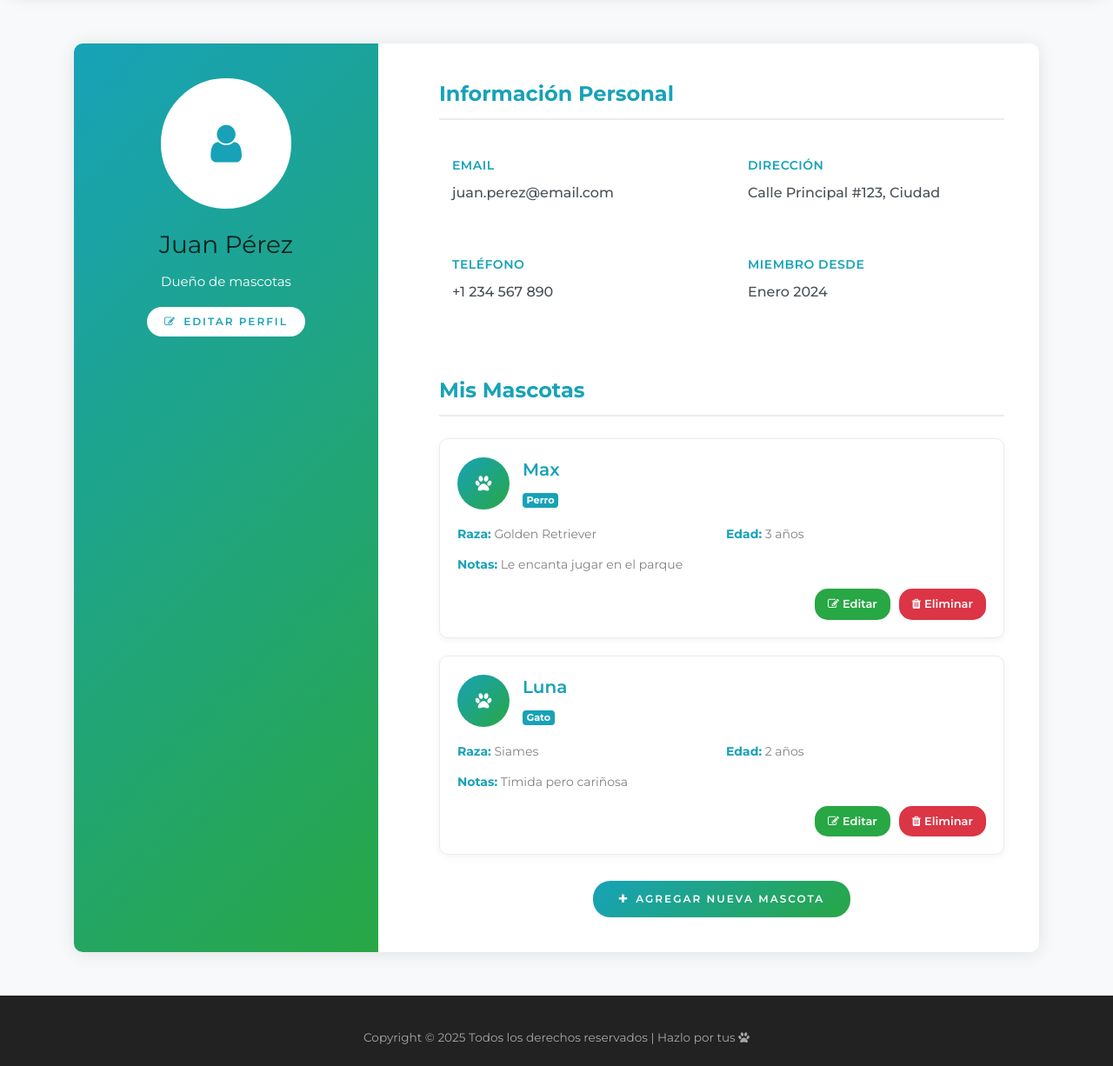
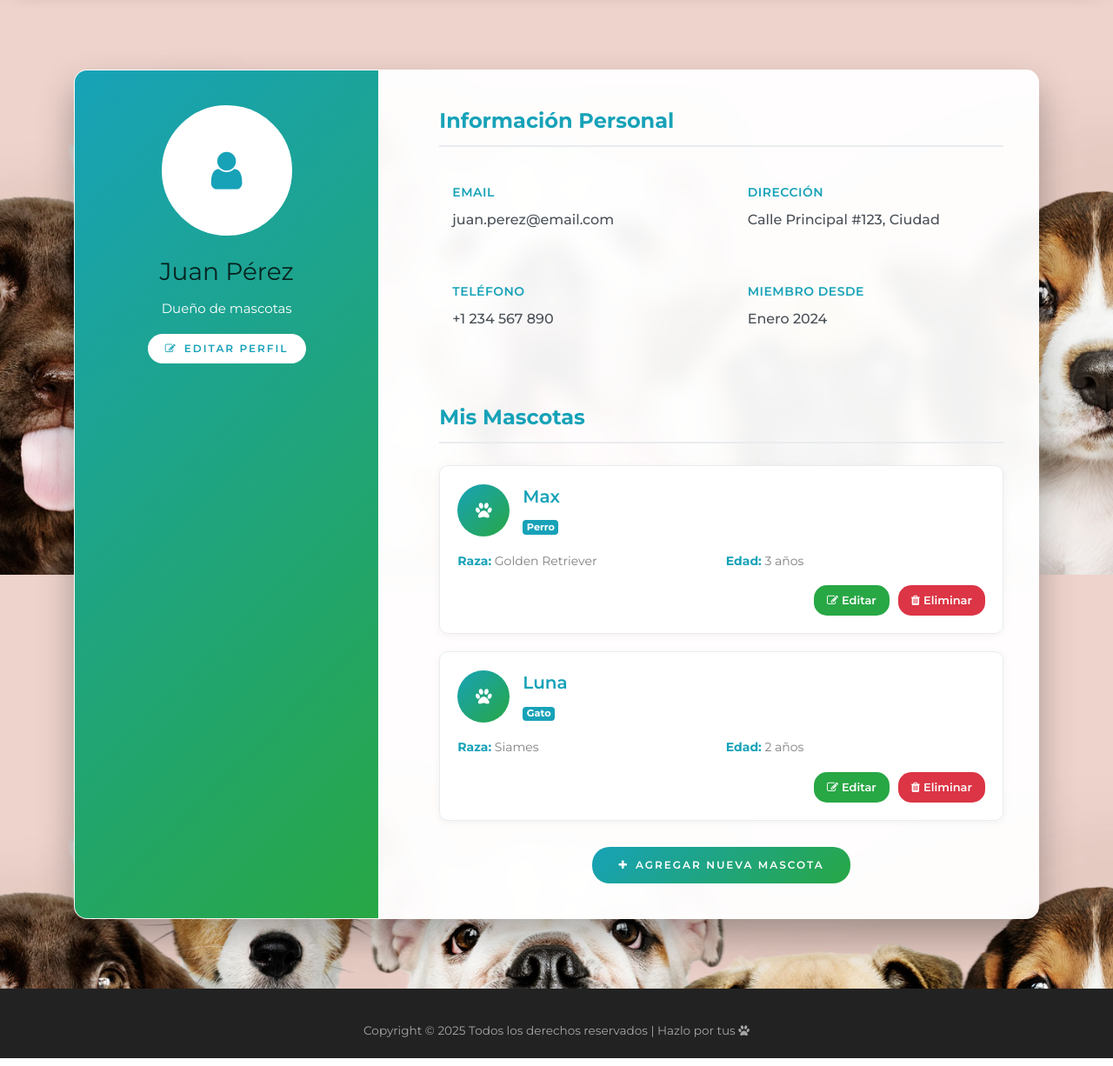
Before and after one commit to PerezSeastian/Estetica, a PHP site: page /perfil.html in a window 1280 px wide. Shown: the part 139-1365 px from the top of the page at 87% size. Run offline with PHP 8.4, Linux system fonts and the light colour scheme; some web fonts are replaced.

```diff
--- a/Estilos/style.css
+++ b/Estilos/style.css
@@ -1,5 +1,4 @@
 /* Solo estilos del formulario*/
-
 /* Tarjeta */
 .card {
   border-radius: 20px !important;
@@ -182,17 +181,29 @@
 }
 
 /*===================================== Perfil =========================================*/
-/* Estilos generales del perfil */
+
+/* Fondo completo para toda la página */
+body {
+  background: url('../images/bg_2.jpg') no-repeat center center fixed;
+  background-size: cover;
+  min-height: 100vh;
+}
+
+/* Contenedor del perfil con fondo semi-transparente */
 .profile-section {
-  background: #f8f9fa;
-  padding: 50px 0;
+    padding: 80px 0;
+    min-height: 100vh;
+    display: flex;
+    align-items: center;
 }
 
 .profile-card {
-  background: white;
-  border-radius: 10px;
-  box-shadow: 0 2px 20px rgba(0, 0, 0, 0.1);
-  overflow: hidden;
+    background: rgba(255, 255, 255, 0.95);
+    border-radius: 15px;
+    box-shadow: 0 20px 40px rgba(0, 0, 0, 0.3);
+    overflow: hidden;
+    backdrop-filter: blur(10px);
+    border: 1px solid rgba(255, 255, 255, 0.2);
 }
 
 /* Sidebar con gradiente azul-verde */
@@ -320,7 +331,8 @@
 }
 
 /* Botones */
-.btn-edit-profile, .btn-add-pet {
+.btn-edit-profile,
+.btn-add-pet {
   background: white;
   color: #17a2b8;
   border: none;
@@ -330,7 +342,8 @@
   transition: all 0.3s ease;
 }
 
-.btn-edit-profile:hover, .btn-add-pet:hover {
+.btn-edit-profile:hover,
+.btn-add-pet:hover {
   background: #138496;
   color: white;
   transform: translateY(-2px);
@@ -446,7 +459,9 @@
 
 /* Responsive */
 @media (max-width: 768px) {
-  .profile-sidebar, .profile-content {
+
+  .profile-sidebar,
+  .profile-content {
     padding: 30px 20px;
   }
 
--- a/js/perfil.js
+++ b/js/perfil.js
@@ -1,18 +1,16 @@
-// Datos de ejemplo para las mascotas
+// Datos de ejemplo para las mascotas (solo nombre, especie, raza y edad)
 let pets = [
     {
         name: "Max",
         species: "Perro",
         breed: "Golden Retriever",
-        age: "3 años",
-        notes: "Le encanta jugar en el parque"
+        age: "3 años"
     },
     {
         name: "Luna",
         species: "Gato",
         breed: "Siames",
-        age: "2 años",
-        notes: "Timida pero cariñosa"
+        age: "2 años"
     }
 ];
 
@@ -44,9 +42,6 @@ function loadPets() {
                     </div>
                     <div class="pet-detail">
                         <strong>Edad:</strong> ${pet.age}
-                    </div>
-                    <div class="pet-detail">
-                        <strong>Notas:</strong> ${pet.notes}
                     </div>
                 </div>
                 <div class="pet-actions">
@@ -93,7 +88,6 @@ function editPet(index) {
     document.getElementById('petSpecies').value = pet.species;
     document.getElementById('petBreed').value = pet.breed;
     document.getElementById('petAge').value = pet.age;
-    document.getElementById('petNotes').value = pet.notes;
     $('#petModal').modal('show');
 }
 
@@ -103,8 +97,7 @@ function savePet() {
         name: document.getElementById('petName').value,
         species: document.getElementById('petSpecies').value,
         breed: document.getElementById('petBreed').value,
-        age: document.getElementById('petAge').value,
-        notes: document.getElementById('petNotes').value
+        age: document.getElementById('petAge').value
     };
 
     if (index === '') {
--- a/perfil.html
+++ b/perfil.html
@@ -67,6 +67,7 @@
             </div>
         </div>
     </nav>
+
 
     <!-- SECCIÓN DE PERFIL - NUEVO DISEÑO -->
     <section class="profile-section">
@@ -217,11 +218,6 @@
                             <label for="petAge">Edad</label>
                             <input type="text" class="form-control" id="petAge" placeholder="Ej: 3 años">
                         </div>
-                        <div class="form-group">
-                            <label for="petNotes">Notas/Características</label>
-                            <textarea class="form-control" id="petNotes" rows="3"
-                                placeholder="Comportamiento, gustos, cuidados especiales..."></textarea>
-                        </div>
                     </form>
                 </div>
                 <div class="modal-footer">
```
